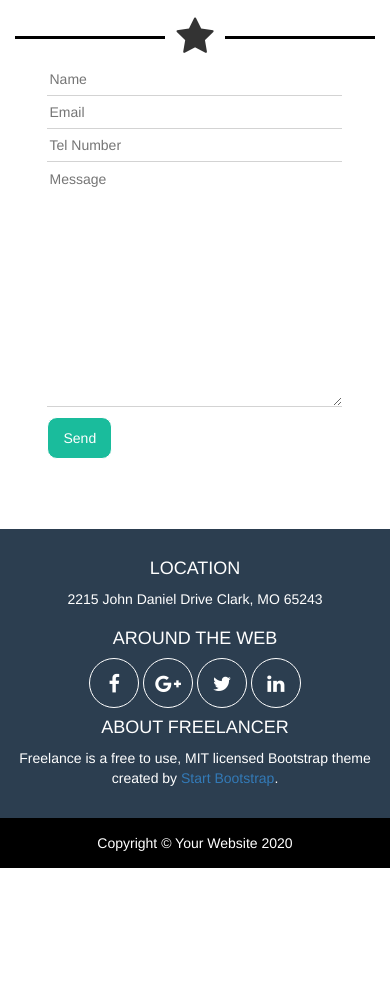
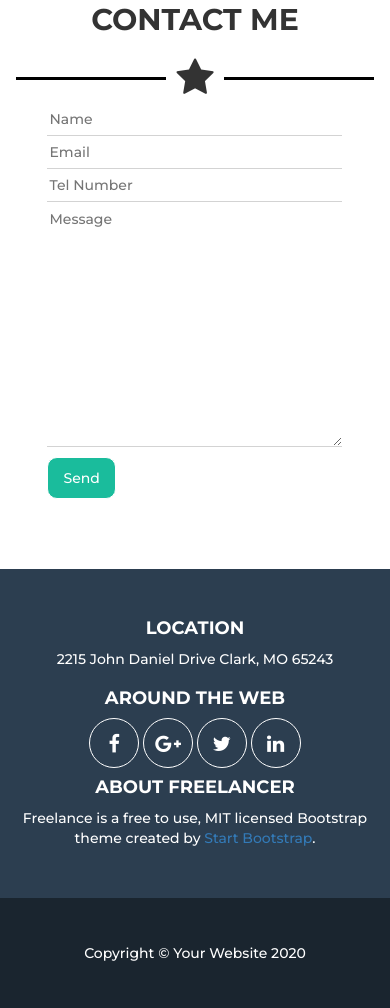
Before and after one commit to mattponk89/html-css-bootstrap-freelancer, a plain HTML site: page index.html in a window 390 px wide. Shown: the part 3310-4318 px from the top of the page. Before the commit the page ends 4178 px from the top, so only its background shows below. Drawn offline with nearby package versions, Linux system fonts and the light colour scheme.

Commit message:
Layout statico finito anche responsive
Mancano solo le "animazioni"

```diff
--- a/css/style.css
+++ b/css/style.css
@@ -1,3 +1,7 @@
+
+body{
+  font-family: 'Montserrat', sans-serif;
+}
 .container {
   text-align: center;
 }
@@ -54,6 +58,15 @@
   border-radius: 50%;
   color: white;
   font-size: 2rem;
+}
+
+
+/* Elementi in bold */
+
+.my_logo,
+h2,
+h4{
+  font-weight: 700;
 }
 
 
@@ -156,10 +169,10 @@ header>.navbar{
 }
 footer>.top_footer{
   background-color: #2C3E50;
-  padding: 20px 0;
+  padding: 40px 0;
 }
 footer>.bottom_footer{
-  background-color: #000000;
-  height: 50px;
+  background-color: #1A252F;
+  padding: 30px 0;
   line-height: 50px;
 }
--- a/index.html
+++ b/index.html
@@ -3,6 +3,7 @@
   <head>
     <meta charset="utf-8">
     <title>Bootstrap</title>
+    <link href="https://fonts.googleapis.com/css2?family=Montserrat:wght@500;700&display=swap" rel="stylesheet">
     <link rel="stylesheet" href="https://stackpath.bootstrapcdn.com/font-awesome/4.7.0/css/font-awesome.min.css" integrity="sha384-wvfXpqpZZVQGK6TAh5PVlGOfQNHSoD2xbE+QkPxCAFlNEevoEH3Sl0sibVcOQVnN" crossorigin="anonymous">
     <link rel="stylesheet" href="https://maxcdn.bootstrapcdn.com/bootstrap/3.3.7/css/bootstrap.min.css" integrity="sha384-BVYiiSIFeK1dGmJRAkycuHAHRg32OmUcww7on3RYdg4Va+PmSTsz/K68vbdEjh4u" crossorigin="anonymous">
     <link rel="stylesheet" href="css/style.css">
```
